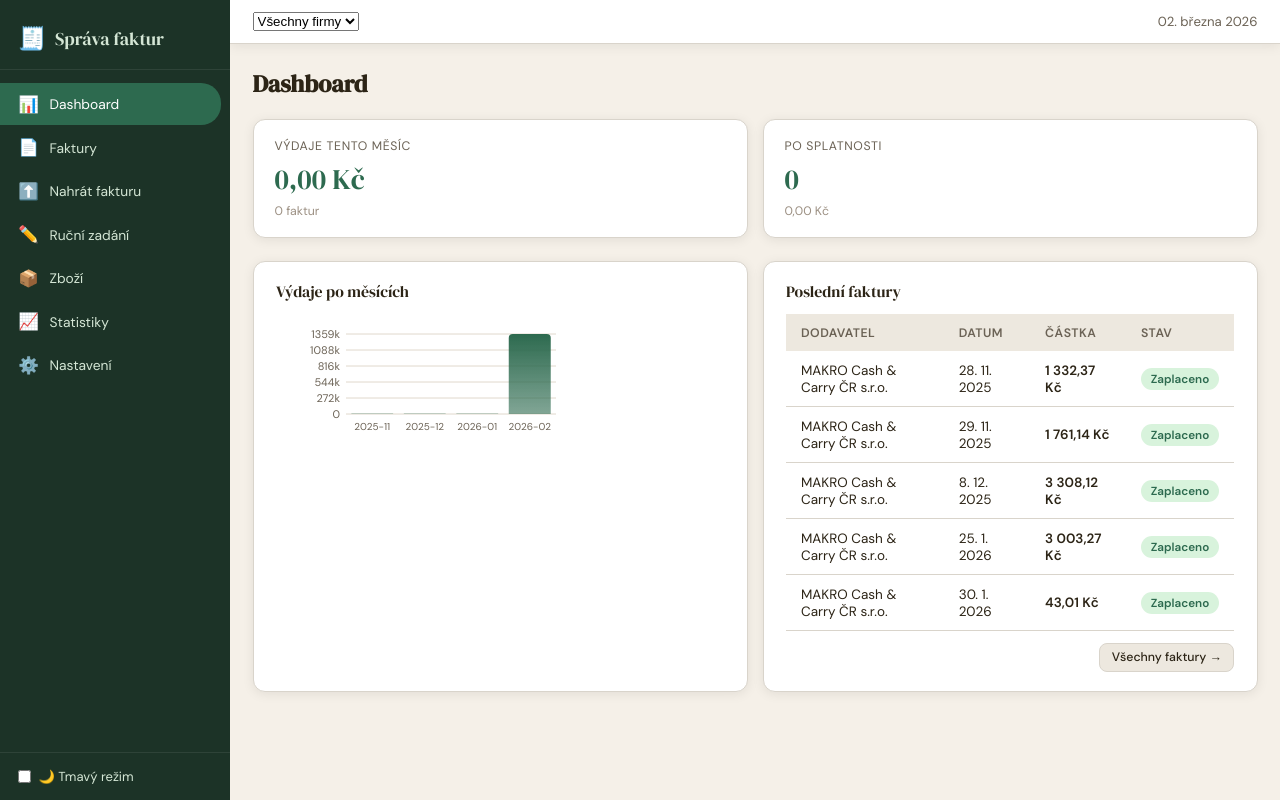
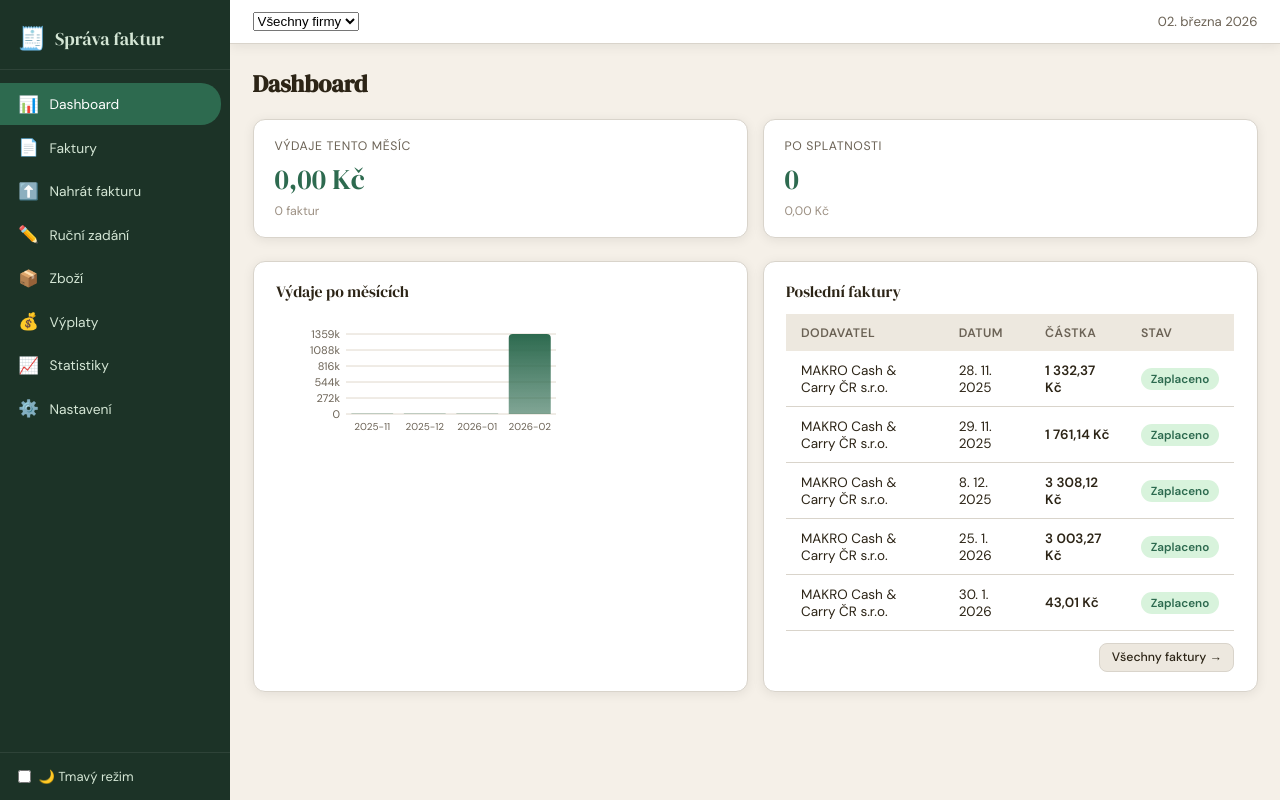
Before and after one commit to radmozcz/faktury-makro, a Flask app: page / in a window 1280 px wide. Run offline with Flask 3, Linux system fonts and the light colour scheme; data comes from the database, SQL or seed files in the repository.

Commit message:
Update index.html

```diff
--- a/templates/index.html
+++ b/templates/index.html
@@ -30,6 +30,9 @@
     </a>
     <a href="#" class="nav-item" data-page="polozky">
       <span class="nav-icon">📦</span><span>Zboží</span>
+    </a>
+    <a href="#" class="nav-item" data-page="vyplaty">
+      <span class="nav-icon">💰</span><span>Výplaty</span>
     </a>
     <a href="#" class="nav-item" data-page="statistiky">
       <span class="nav-icon">📈</span><span>Statistiky</span>
```
